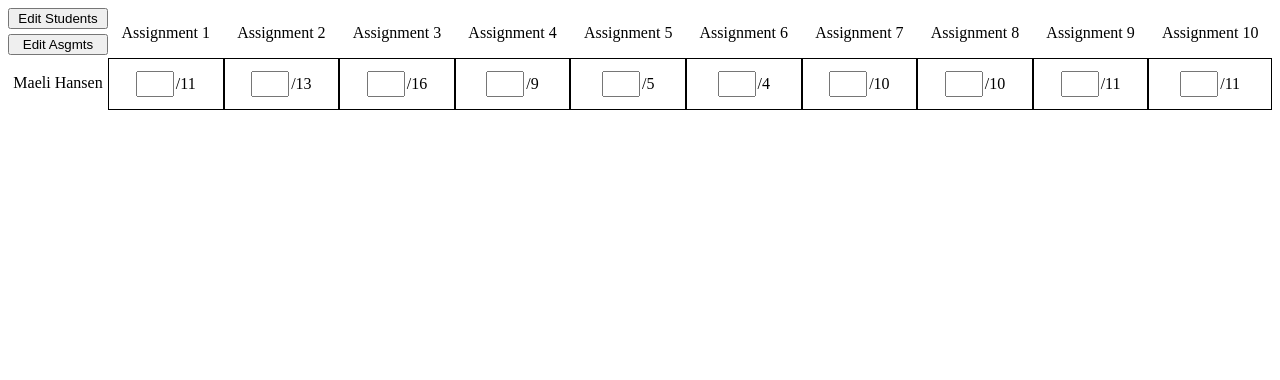
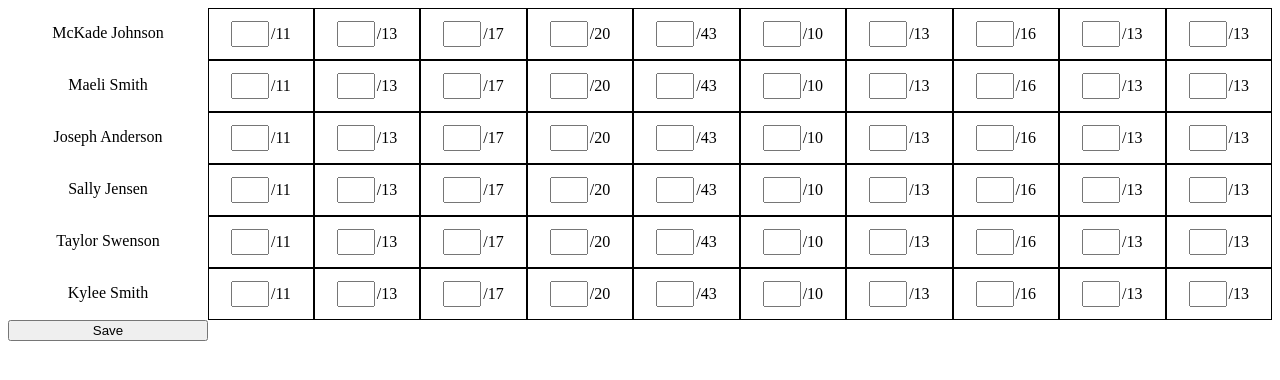
Before and after one commit to lsneth/Teacher-Grade-Book, a React (Create React App) app: page / in a window 1280 px wide. Shown: the top 380 px of the page. Built offline with nearby package versions, Linux system fonts and the light colour scheme.

Commit message:
basic structure

```diff
--- a/src/App.css
+++ b/src/App.css
@@ -1,6 +1,6 @@
-.gradeGrid{
+.gradeBook{
     display: grid;
-    grid-template-columns: 100px auto auto auto auto auto auto auto auto auto auto;
+    grid-template-columns: 200px auto auto auto auto auto auto auto auto auto auto;
 }
 
 .buttons{
@@ -8,12 +8,12 @@
 }
 
 .editStudents{
-    width:100%;
+    width:70%;
     margin-bottom: 5px;
 }
 
 .editAssignments{
-    width:100%;
+    width:70%;
 }
 
 .assignment{
@@ -24,14 +24,14 @@
     text-align: center;
 }
 
-.score{
+.assignment{
     display:flex;
     align-items: center;
     justify-content: center;
     border:solid black 1px;
 }
 
-.gradeInput{
+.scoreInput{
     width:30px;
     height:20px;
     text-align: right;
--- a/src/App.js
+++ b/src/App.js
@@ -1,37 +1,28 @@
+import React, {useRef} from 'react';
+
 import './App.css';
-import GradeRow from './components/GradeRow'
-import TitleRow from './components/TitleRow'
+
+import Student from './components/Student'
+import scoreRef from './components/Assignment'
+
+import studentData from './data/studentData.js'
+import asgmtData from './data/asgmtData.js'
+
 
 function App() {
+  const students=studentData.map(studentData=> <Student key={studentData.id} fname={studentData.fname} lname={studentData.lname} asgmtData={asgmtData}/>)
+
+  function save(event){
+    const score=scoreRef.current.value
+    console.log(score)
+  }
+
   return (
-      <div className='gradeGrid'>
-        <TitleRow
-          title1='Assignment 1'
-          title2='Assignment 2'
-          title3='Assignment 3'
-          title4='Assignment 4'
-          title5='Assignment 5'
-          title6='Assignment 6'
-          title7='Assignment 7'
-          title8='Assignment 8'
-          title9='Assignment 9'
-          title10='Assignment 10'
-        />
-        <GradeRow
-          name='Maeli Hansen'
-          totalPoints1={11}
-          totalPoints2={13}
-          totalPoints3={16}
-          totalPoints4={9}
-          totalPoints5={5}
-          totalPoints6={4}
-          totalPoints7={10}
-          totalPoints8={10}
-          totalPoints9={11}
-          totalPoints10={11}
-        />
+      <div className='gradeBook'>
+        {students}
+        <button onClick={save}>Save</button>
       </div>
-  );
+  )
 }
 
 export default App;
--- /dev/null
+++ b/src/components/Assignment.js
@@ -0,0 +1,12 @@
+import React from 'react'
+
+function Assignment(props){
+    return(
+        <div className='assignment'>
+            <input type='text' className='scoreInput'></input>
+            <p className='totalPoints'>{'/' + props.totalPoints}</p>
+        </div>
+    )
+}
+
+export default Assignment
--- a/src/components/GradeRow.js
+++ /dev/null
@@ -1,52 +0,0 @@
-import React from 'react'
-
-function GradeRow(props){
-    return(
-        <>
-            <p className='student'>{props.name}</p>
-
-            <div className='score'>
-                <input type='text' className='gradeInput'></input>
-                <p className='totalPoints'>{'/' + props.totalPoints1}</p>
-            </div>
-            <div className='score'>
-                <input type='text' className='gradeInput'></input>
-                <p className='totalPoints'>{'/' + props.totalPoints2}</p>
-            </div>
-            <div className='score'>
-                <input type='text' className='gradeInput'></input>
-                <p className='totalPoints'>{'/' + props.totalPoints3}</p>
-            </div>
-            <div className='score'>
-                <input type='text' className='gradeInput'></input>
-                <p className='totalPoints'>{'/' + props.totalPoints4}</p>
-            </div>
-            <div className='score'>
-                <input type='text' className='gradeInput'></input>
-                <p className='totalPoints'>{'/' + props.totalPoints5}</p>
-            </div>
-            <div className='score'>
-                <input type='text' className='gradeInput'></input>
-                <p className='totalPoints'>{'/' + props.totalPoints6}</p>
-            </div>
-            <div className='score'>
-                <input type='text' className='gradeInput'></input>
-                <p className='totalPoints'>{'/' + props.totalPoints7}</p>
-            </div>
-            <div className='score'>
-                <input type='text' className='gradeInput'></input>
-                <p className='totalPoints'>{'/' + props.totalPoints8}</p>
-            </div>
-            <div className='score'>
-                <input type='text' className='gradeInput'></input>
-                <p className='totalPoints'>{'/' + props.totalPoints9}</p>
-            </div>
-            <div className='score'>
-                <input type='text' className='gradeInput'></input>
-                <p className='totalPoints'>{'/' + props.totalPoints10}</p>
-            </div>
-        </>
-    )
-}
-
-export default GradeRow
--- /dev/null
+++ b/src/components/Student.js
@@ -0,0 +1,14 @@
+import React from 'react'
+import Assignments from './Assignment'
+
+function Student(props){
+    const assignments=props.asgmtData.map(asgmtData=> <Assignments key={asgmtData.id}name={asgmtData.name} totalPoints={asgmtData.totalPoints}/>)
+    return(
+        <>
+            <p className='student'>{props.fname} {props.lname}</p>
+            {assignments}
+        </>
+    )
+}
+
+export default Student
--- a/src/components/TitleRow.js
+++ /dev/null
@@ -1,24 +0,0 @@
-import React from 'react'
-
-function TitleRow(props){
-    return(
-        <>
-            <div className='buttons'>
-                <button className='editStudents'>Edit Students</button>
-                <button className='editAssignments'>Edit Asgmts</button>
-            </div>
-            <p className='assignment'>{props.title1}</p>
-            <p className='assignment'>{props.title2}</p>
-            <p className='assignment'>{props.title3}</p>
-            <p className='assignment'>{props.title4}</p>
-            <p className='assignment'>{props.title5}</p>
-            <p className='assignment'>{props.title6}</p>
-            <p className='assignment'>{props.title7}</p>
-            <p className='assignment'>{props.title8}</p>
-            <p className='assignment'>{props.title9}</p>
-            <p className='assignment'>{props.title10}</p>
-        </>
-    )
-}
-
-export default TitleRow
--- /dev/null
+++ b/src/data/asgmtData.js
@@ -0,0 +1,52 @@
+export default [
+    {
+        id: 1,
+        name: "Spelling 01",
+        totalPoints: 11,
+    },
+    {
+        id: 2,
+        name: "Vocab 01",
+        totalPoints: 13,
+    },
+    {
+        id: 3,
+        name: "Math 01",
+        totalPoints: 17,
+    },
+    {
+        id: 4,
+        name: "Science 01",
+        totalPoints: 20,
+    },
+    {
+        id: 5,
+        name: "History 01",
+        totalPoints: 43,
+    },
+    {
+        id: 6,
+        name: "Spelling 01",
+        totalPoints: 10,
+    },
+    {
+        id: 7,
+        name: "Vocab 01",
+        totalPoints: 13,
+    },
+    {
+        id: 8,
+        name: "Math 01",
+        totalPoints: 16,
+    },
+    {
+        id: 9,
+        name: "Science 01",
+        totalPoints: 13,
+    },
+    {
+        id: 10,
+        name: "History 01",
+        totalPoints: 13,
+    },
+]
--- /dev/null
+++ b/src/data/studentData.js
@@ -0,0 +1,32 @@
+export default [
+    {
+        id: 1,
+        fname: "McKade",
+        lname: "Johnson",
+    },
+    {
+        id: 2,
+        fname: "Maeli",
+        lname: "Smith",
+    },
+    {
+        id: 3,
+        fname: "Joseph",
+        lname: "Anderson",
+    },
+    {
+        id: 4,
+        fname: "Sally",
+        lname: "Jensen",
+    },
+    {
+        id: 5,
+        fname: "Taylor",
+        lname: "Swenson",
+    },
+    {
+        id: 6,
+        fname: "Kylee",
+        lname: "Smith",
+    },
+]
```
